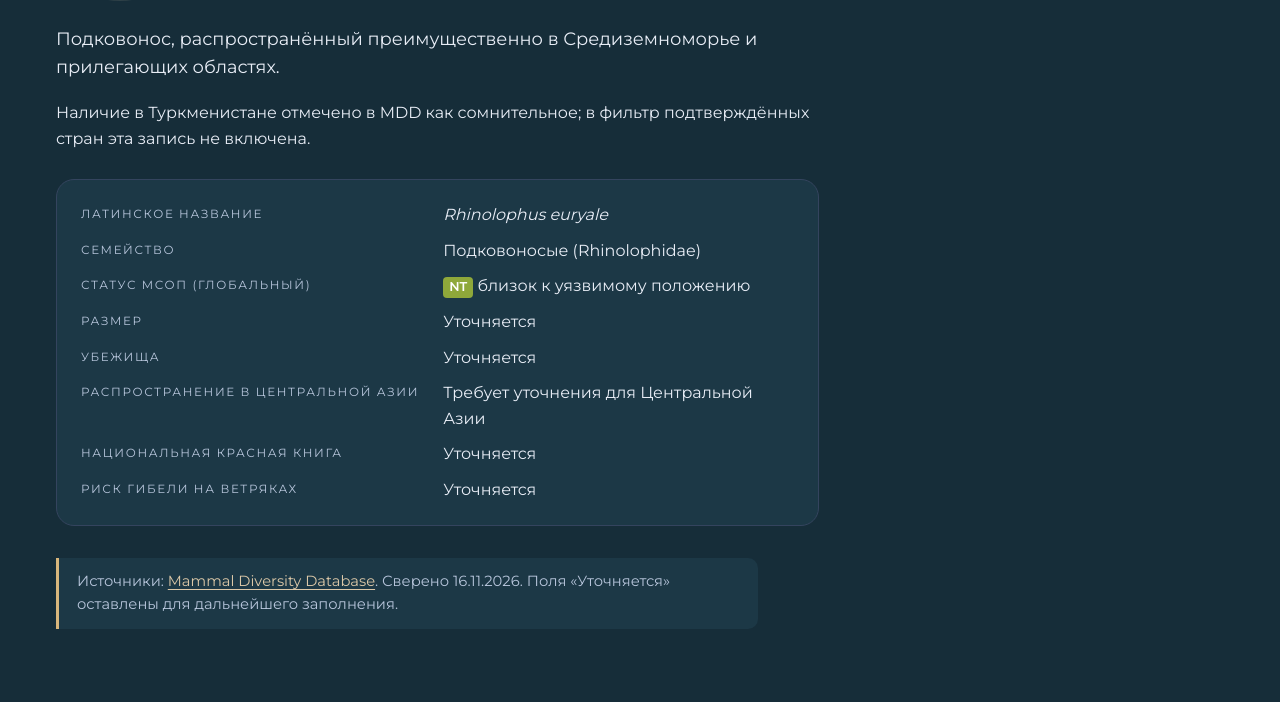
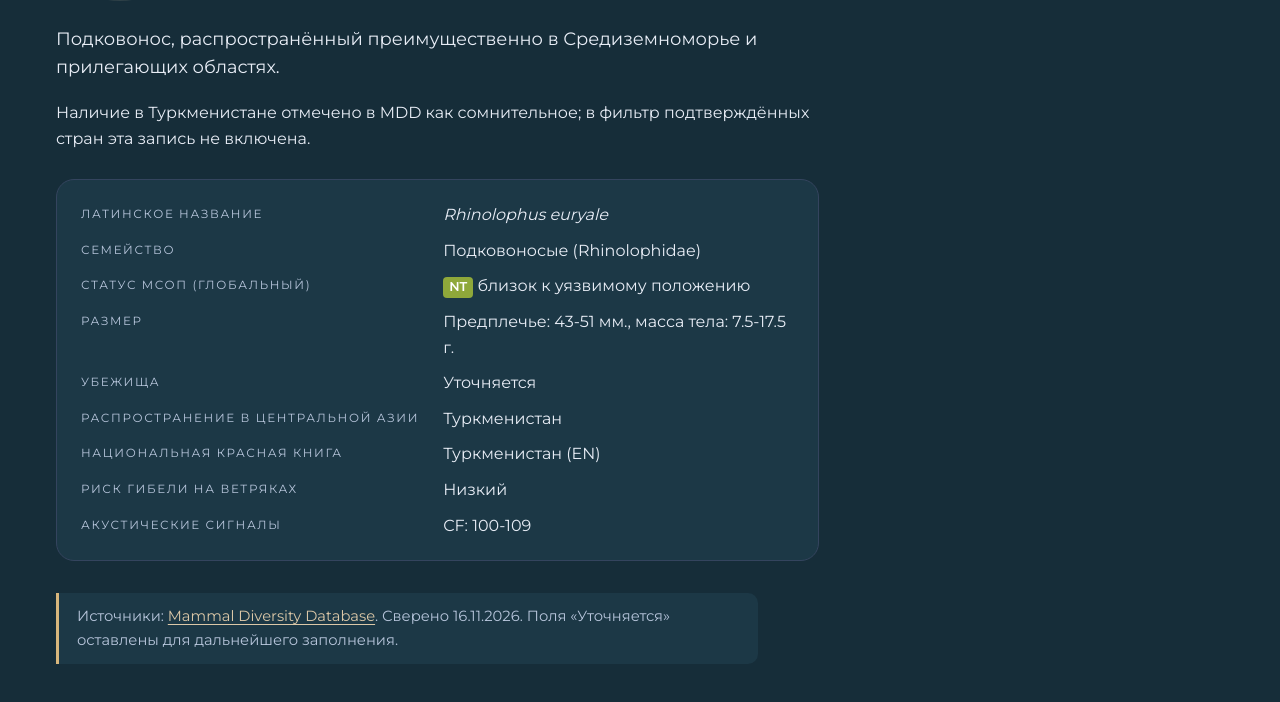
Before and after one commit to BatsofCentralAsia/website, a plain HTML site: page encyclopedia/6-rhinolophus-euryale.html in a window 1280 px wide. Shown: the part 370-1072 px from the top of the page. Drawn offline with nearby package versions, Linux system fonts and the light colour scheme.

Commit message:
Update 6-rhinolophus-euryale.html

```diff
--- a/encyclopedia/6-rhinolophus-euryale.html
+++ b/encyclopedia/6-rhinolophus-euryale.html
@@ -4,7 +4,7 @@
   <meta charset="utf-8">
   <meta name="viewport" content="width=device-width, initial-scale=1">
   <title>Южный подковонос — Летучие мыши Центральной Азии</title>
-  <meta name="description" content="Подковонос, распространённый преимущественно в Средиземноморье и прилегающих областях.">
+  <meta name="description" content="Подковонос, распространённый преимущественно в Средиземноморье и прилегающих областях. В Центральной Азии обитает исключительно в Турменистане.">
   <meta name="theme-color" content="#162D39">
   <link rel="stylesheet" href="../css/page.css">
   <link rel="icon" href="../images/logo.svg" type="image/svg+xml">
@@ -40,11 +40,12 @@
         <dt>Латинское название</dt><dd><i>Rhinolophus euryale</i></dd>
         <dt>Семейство</dt><dd>Подковоносые (Rhinolophidae)</dd>
         <dt>Статус МСОП (глобальный)</dt><dd><span class="iucn iucn--nt">NT</span> близок к уязвимому положению</dd>
-        <dt>Размер</dt><dd>Уточняется</dd>
+        <dt>Размер</dt><dd>Предплечье: 43-51 мм., масса тела: 7.5-17.5 г.</dd>
         <dt>Убежища</dt><dd>Уточняется</dd>
-        <dt>Распространение в Центральной Азии</dt><dd>Требует уточнения для Центральной Азии</dd>
-        <dt>Национальная Красная книга</dt><dd>Уточняется</dd>
-        <dt>Риск гибели на ветряках</dt><dd>Уточняется</dd>
+        <dt>Распространение в Центральной Азии</dt><dd>Туркменистан</dd>
+        <dt>Национальная Красная книга</dt><dd>Туркменистан (EN)</dd>
+        <dt>Риск гибели на ветряках</dt><dd>Низкий</dd>
+        <dt>Акустические сигналы</dt><dd>CF: 100-109</dd>
       </dl>
       <p class="note">Источники: <a href="https://www.mammaldiversity.org/taxon/1004682/">Mammal Diversity Database</a>. Сверено 16.11.2026. Поля «Уточняется» оставлены для дальнейшего заполнения.</p>
     </article>
```
